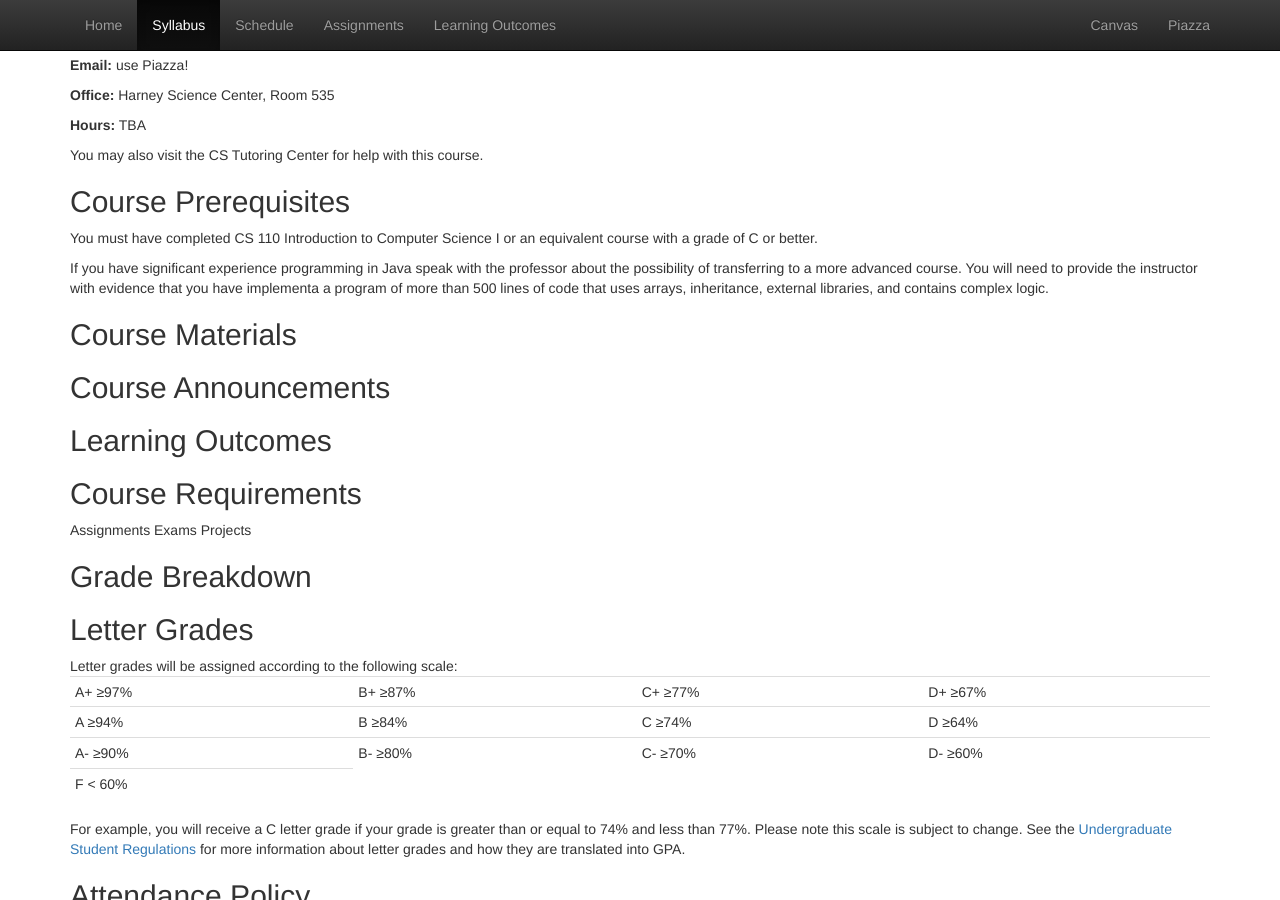
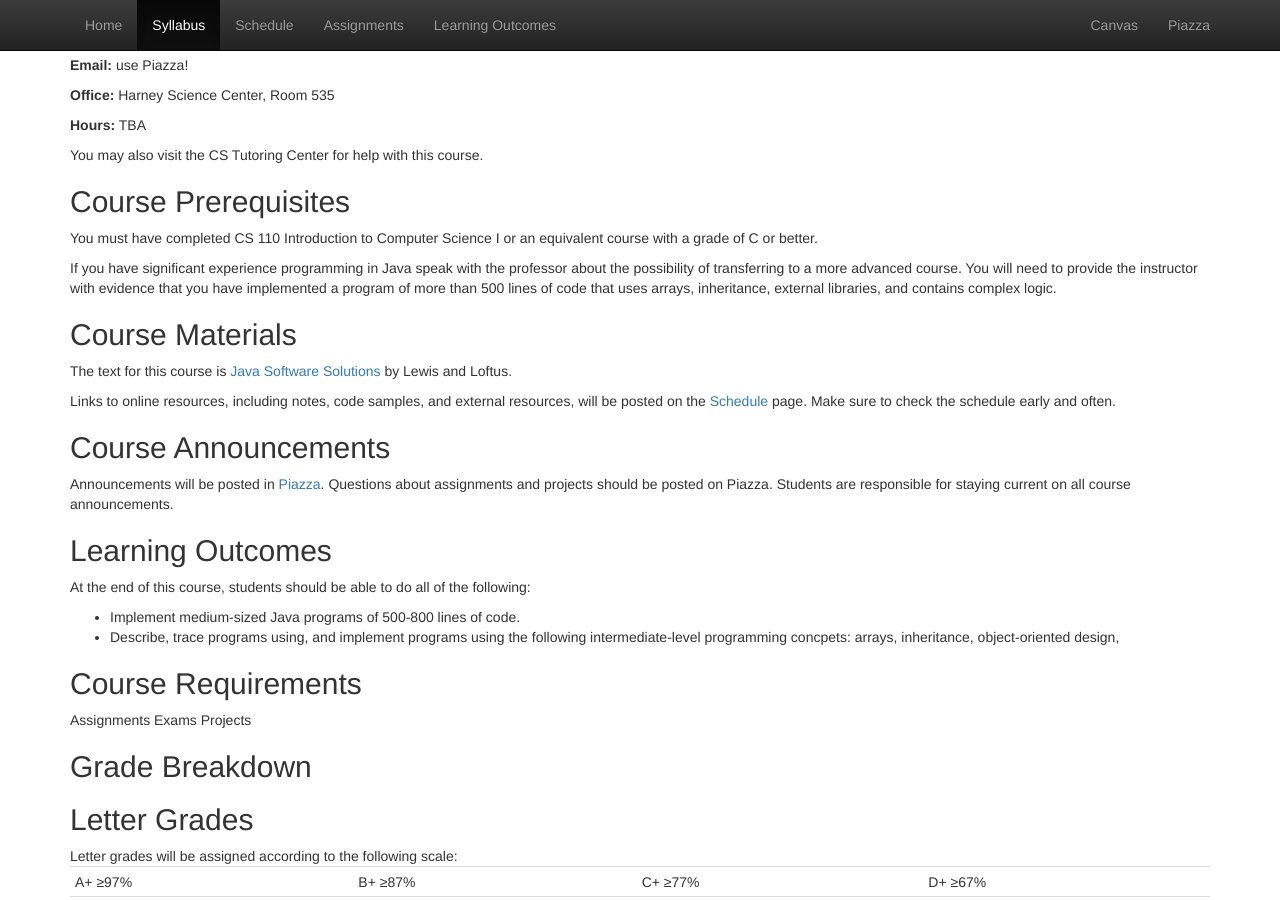
Before and after one commit to CS112-F16/cs112-f16.github.io, a Jekyll site: the page built from syllabus.html, in a window 1280 px wide and 900 px high, scrolled down 474 px. Built offline with Jekyll 4.4.1, drawn with Linux system fonts in a browser that asks for light colours.

Commit message:
remove contact from template and update syllabus

```diff
--- a/syllabus.html
+++ b/syllabus.html
@@ -30,13 +30,31 @@ title: Syllabus
 
 	<h2>Course Prerequisites</h2>
 	<p>You must have completed CS 110 Introduction to Computer Science I or an equivalent course with a grade of C or better.</p>
-	<p>If you have significant experience programming in Java speak with the professor about the possibility of transferring to a more advanced course. You will need to provide the instructor with evidence that you have implementa a program of more than 500 lines of code that uses arrays, inheritance, external libraries, and contains complex logic.</p>
+	<p>If you have significant experience programming in Java speak with the professor about the possibility of transferring to a more advanced course. You will need to provide the instructor with evidence that you have implemented a program of more than 500 lines of code that uses arrays, inheritance, external libraries, and contains complex logic.</p>
 
 	<h2>Course Materials</h2>
+	<p>The text for this course is <a href="https://www.amazon.com/Java-Software-Solutions-John-Lewis/dp/0133594955">Java Software Solutions</a> by Lewis and Loftus.</p>
+
+	<p>
+	Links to online resources, including notes, code samples, and external resources, will be posted on the <a href="/schedule.html">Schedule</a> page. Make sure to check the schedule early and often.
+	</p>
 
    <h2>Course Announcements</h2>
 
+   <p>
+   Announcements will be posted in <a href="https://piazza.com/usfca/fall2016/cs112/home">Piazza</a>. Questions about assignments and projects should be posted on Piazza. Students are responsible for staying current on all course announcements.
+   </p>
+
    <h2>Learning Outcomes</h2>
+   <p>
+   At the end of this course, students should be able to do all of the following:
+   </p>
+   <ul>
+   		<li>Implement medium-sized Java programs of 500-800 lines of code.</li>
+   		<li>Describe, trace programs using, and implement programs using the following intermediate-level programming concpets: arrays, inheritance, object-oriented design,
+   		</li>
+   </ul>
+
 
    <h2>Course Requirements</h2>
 
```
Also changed, not shown: contact.html (deleted, +0 -24 lines).
